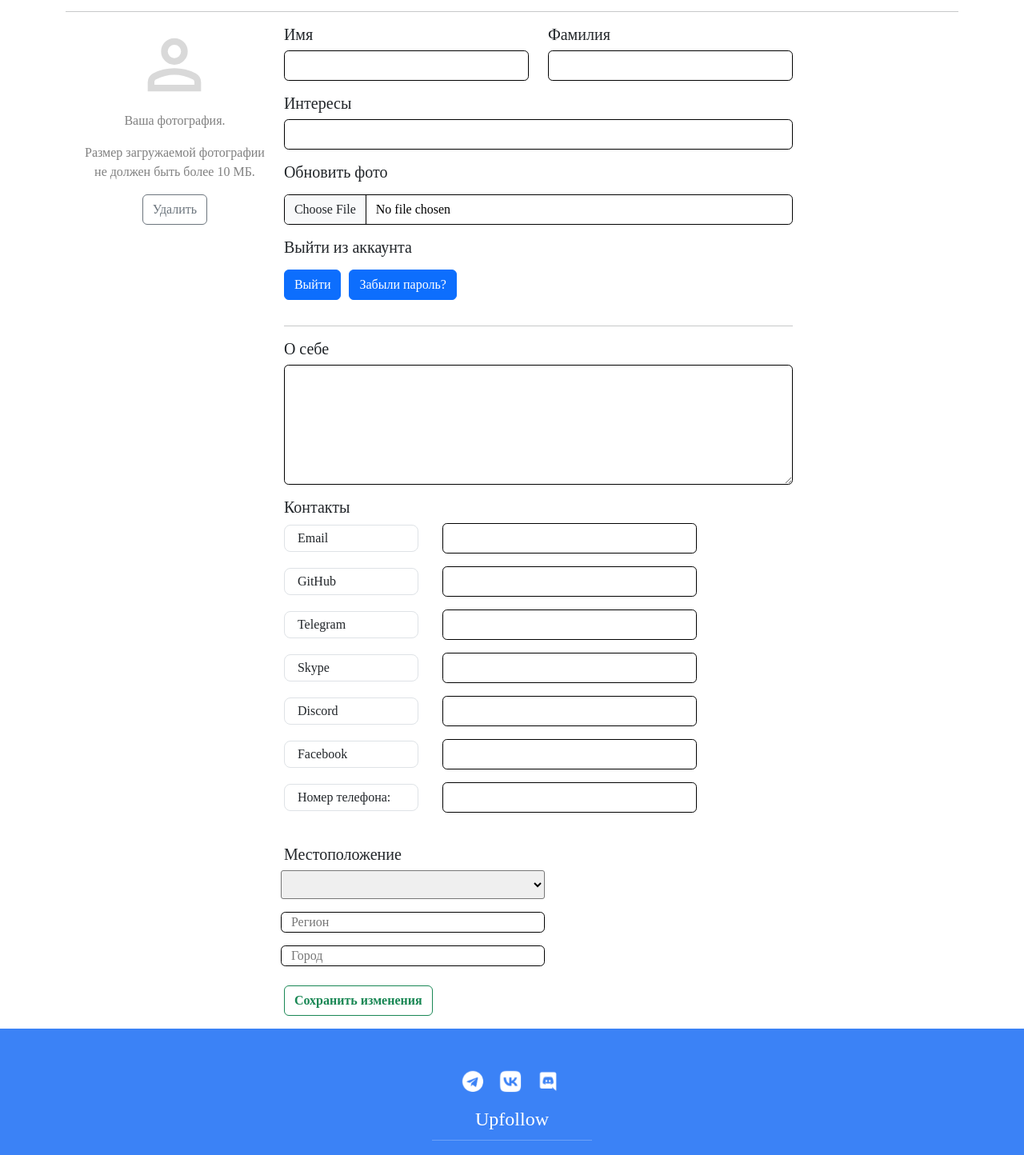
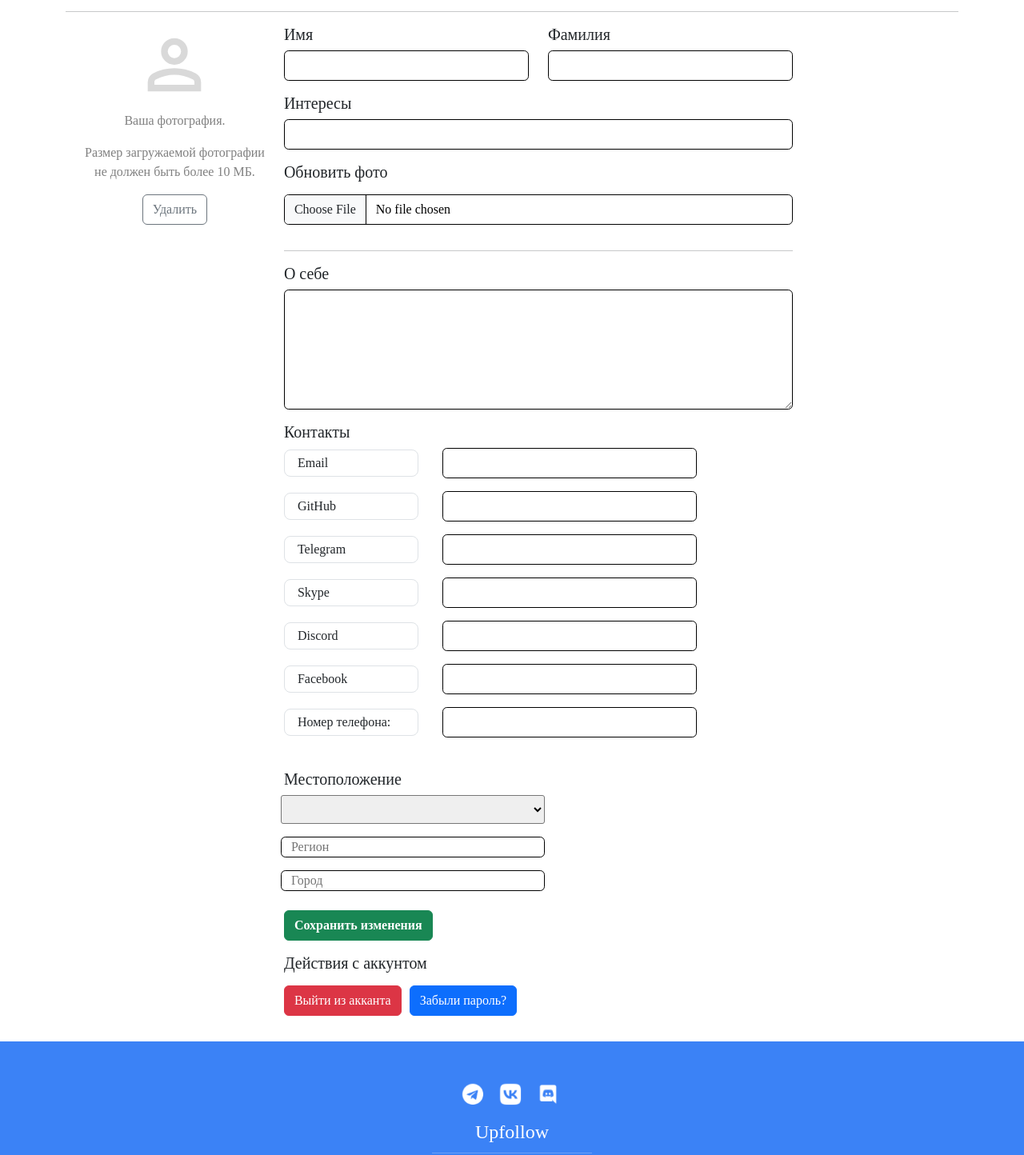
Before and after one commit to OverflowProjectMSP/final, a Vue app in the folder client/: page /ProfileSettings in a window 1280 px wide. Shown: the part 231-1675 px from the top of the page at 80% size. Built offline with nearby package versions, Linux system fonts and the light colour scheme; no server answers; a web font is replaced by a local one.

Commit message:
Update SettingsProfile.vue

```diff
--- a/client/src/components/Profile/SettingsProfile.vue
+++ b/client/src/components/Profile/SettingsProfile.vue
@@ -197,16 +197,6 @@ export default {
               />
             </div>
 
-            <div class="mb-3">
-              <label for="exampleFormControlInput1" class="form-label"
-                ><h5>Выйти из аккаунта</h5></label
-              >
-              <button class="btn btn-primary logout" @click="logout">
-                Выйти</button
-              ><button class="btn btn-primary" @click="forgot">
-                Забыли пароль?
-              </button>
-            </div>
 
             <div class="mb-3" v-if="isLoading">
               <label for="exampleFormControlInput1" class="form-label mt-3"
@@ -340,9 +330,19 @@ export default {
             />
           </div>
         </div>
-        <div class="d-flex justify-content-start mt-4 ms-0">
-          <button class="btn btn-outline-success w-fit ms-0" type="submit">
+        <div class="d-flex justify-content-start mt-4 ms-0 mb-3">
+          <button class="btn btn-success w-fit ms-0" type="submit">
             <b>Сохранить изменения</b>
+          </button>
+        </div>
+        <div class="mb-3">
+          <label for="exampleFormControlInput1" class="form-label"
+            ><h5>Действия с аккунтом</h5></label
+          >
+          <button class="btn btn-danger logout" @click="logout">
+            Выйти из акканта</button
+          ><button class="btn btn-primary" @click="forgot">
+            Забыли пароль?
           </button>
         </div>
       </div>
```
Lines whose indentation alone changed are shown as unchanged.
